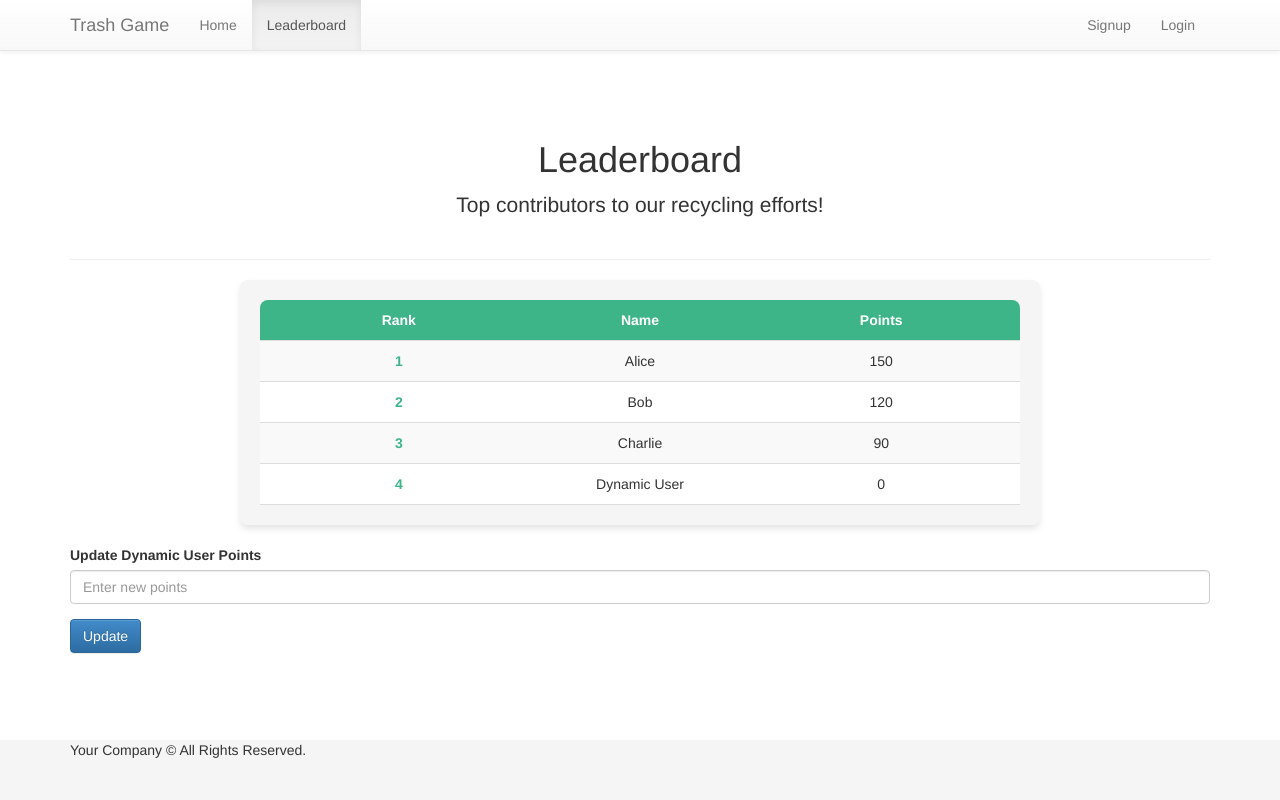
After one commit to DerrickHa/ht6, a Flask app: page /leaderboard in a window 1280 px wide. The commit adds this page. Run offline with Flask 2, Linux system fonts and the light colour scheme; some libraries are stand-ins or nearby versions.

Commit message:
leaderboard

```diff
--- a/app.py
+++ b/app.py
@@ -2,7 +2,7 @@
 # Imports
 #----------------------------------------------------------------------------#
 
-from flask import Flask, render_template, request
+from flask import Flask, render_template, request, redirect
 # from flask.ext.sqlalchemy import SQLAlchemy
 import logging
 from logging import Formatter, FileHandler
@@ -16,6 +16,13 @@ import os
 app = Flask(__name__)
 app.config.from_object('config')
 #db = SQLAlchemy(app)
+
+leaderboard_data = [
+    {"name": "Alice", "points": 150},
+    {"name": "Bob", "points": 120},
+    {"name": "Charlie", "points": 90},
+    {"name": "Dynamic User", "points": 0}  # This entry will change based on events
+]
 
 # Automatically tear down SQLAlchemy.
 '''
@@ -40,11 +47,31 @@ def login_required(test):
 # Controllers.
 #----------------------------------------------------------------------------#
 
+def update_dynamic_user_points(new_points):
+    for user in leaderboard_data:
+        if user['name'] == "Dynamic User":
+            user['points'] = new_points
+            break
 
 @app.route('/')
 def home():
     return render_template('pages/placeholder.home.html')
 
+
+@app.route('/leaderboard')
+def leaderboard():
+    # Here you could update the dynamic entry based on some condition or event
+    # For example, update_dynamic_user_points(200)
+    return render_template('pages/leaderboard.html', users=leaderboard_data)
+
+@app.route('/update-points', methods=['POST'])
+def update_points():
+    # Simulate an event that updates the dynamic user's points
+    # This route can be triggered by a form submission or any other event
+    new_points = request.form.get('points', type=int)
+    if new_points is not None:
+        update_dynamic_user_points(new_points)
+    return redirect('/leaderboard')
 
 @app.route('/about')
 def about():
--- a/static/css/main.css
+++ b/static/css/main.css
@@ -33,4 +33,58 @@ a {
  * Various other styles
  ****************************************************************************/
 
+ .page-header {
+  padding: 20px 0;
+}
+
+.leaderboard-container {
+  margin: 0 auto;
+  max-width: 800px;
+  padding: 20px;
+  background: #f5f5f5;
+  border-radius: 8px;
+  box-shadow: 0 4px 6px rgba(0, 0, 0, 0.1);
+}
+
+.leaderboard {
+  width: 100%;
+}
+
+.leaderboard-header,
+.leaderboard-item {
+  display: flex;
+  justify-content: space-between;
+  padding: 10px 20px;
+  border-bottom: 1px solid #ddd;
+}
+
+.leaderboard-header {
+  font-weight: bold;
+  background-color: #3EB489;
+  color: #fff;
+  border-radius: 8px 8px 0 0;
+}
+
+.leaderboard-item {
+  background-color: #fff;
+}
+
+.leaderboard-item:nth-child(odd) {
+  background-color: #f9f9f9;
+}
+
+.rank, .name, .points {
+  width: 33%;
+  text-align: center;
+}
+
+.leaderboard-item .rank {
+  font-weight: bold;
+  color: #3EB489;
+}
+
+.form {
+  padding-top: 20px;
+}
+
 /* Various other styles end */
--- a/templates/layouts/main.html
+++ b/templates/layouts/main.html
@@ -48,24 +48,12 @@
             <span class="icon-bar"></span>
             <span class="icon-bar"></span>
           </button>
-          <a class="navbar-brand" href="/">Project name</a>
+          <a class="navbar-brand" href="/">Trash Game</a>
         </div>
         <div class="collapse navbar-collapse">
           <ul class="nav navbar-nav">
             <li {% if request.endpoint == 'home' %} class="active" {% endif %}><a href="{{ url_for('home') }}">Home</a></li>
-            <li {% if request.endpoint == 'about' %} class="active" {% endif %}><a href="{{ url_for('about') }}">About</a></li>
-            <li class="dropdown">
-              <a class="dropdown-toggle" data-toggle="dropdown">Dropdown <b class="caret"></b></a>
-              <ul class="dropdown-menu">
-                <li><a>Action</a></li>
-                <li><a>Another action</a></li>
-                <li><a>Something else here</a></li>
-                <li class="divider"></li>
-                <li class="dropdown-header">Nav header</li>
-                <li><a>Separated link</a></li>
-                <li><a>One more separated link</a></li>
-              </ul>
-            </li>
+            <li {% if request.endpoint == 'leaderboard' %} class="active" {% endif %}><a href="{{ url_for('leaderboard') }}">Leaderboard</a></li>
           </ul>
           <ul class="nav navbar-nav pull-right">
             <li><a href="{{ url_for('register') }}">Signup</a></li>
--- /dev/null
+++ b/templates/pages/leaderboard.html
@@ -0,0 +1,37 @@
+{% extends 'layouts/main.html' %}
+{% block title %}Leaderboard{% endblock %}
+{% block content %}
+
+<div class="page-header text-center">
+  <h1>Leaderboard</h1>
+  <p class="lead">Top contributors to our recycling efforts!</p>
+</div>
+
+<div class="leaderboard-container">
+  <div class="leaderboard">
+    <div class="leaderboard-header">
+      <div class="rank">Rank</div>
+      <div class="name">Name</div>
+      <div class="points">Points</div>
+    </div>
+    <div class="leaderboard-body">
+      {% for user in users %}
+      <div class="leaderboard-item">
+        <div class="rank">{{ loop.index }}</div>
+        <div class="name">{{ user.name }}</div>
+        <div class="points">{{ user.points }}</div>
+      </div>
+      {% endfor %}
+    </div>
+  </div>
+</div>
+
+<form class="form" action="/update-points" method="post">
+    <div class="form-group">
+      <label for="points">Update Dynamic User Points</label>
+      <input type="number" class="form-control" id="points" name="points" placeholder="Enter new points">
+    </div>
+    <button type="submit" class="btn btn-primary">Update</button>
+</form>
+
+{% endblock %}
```
